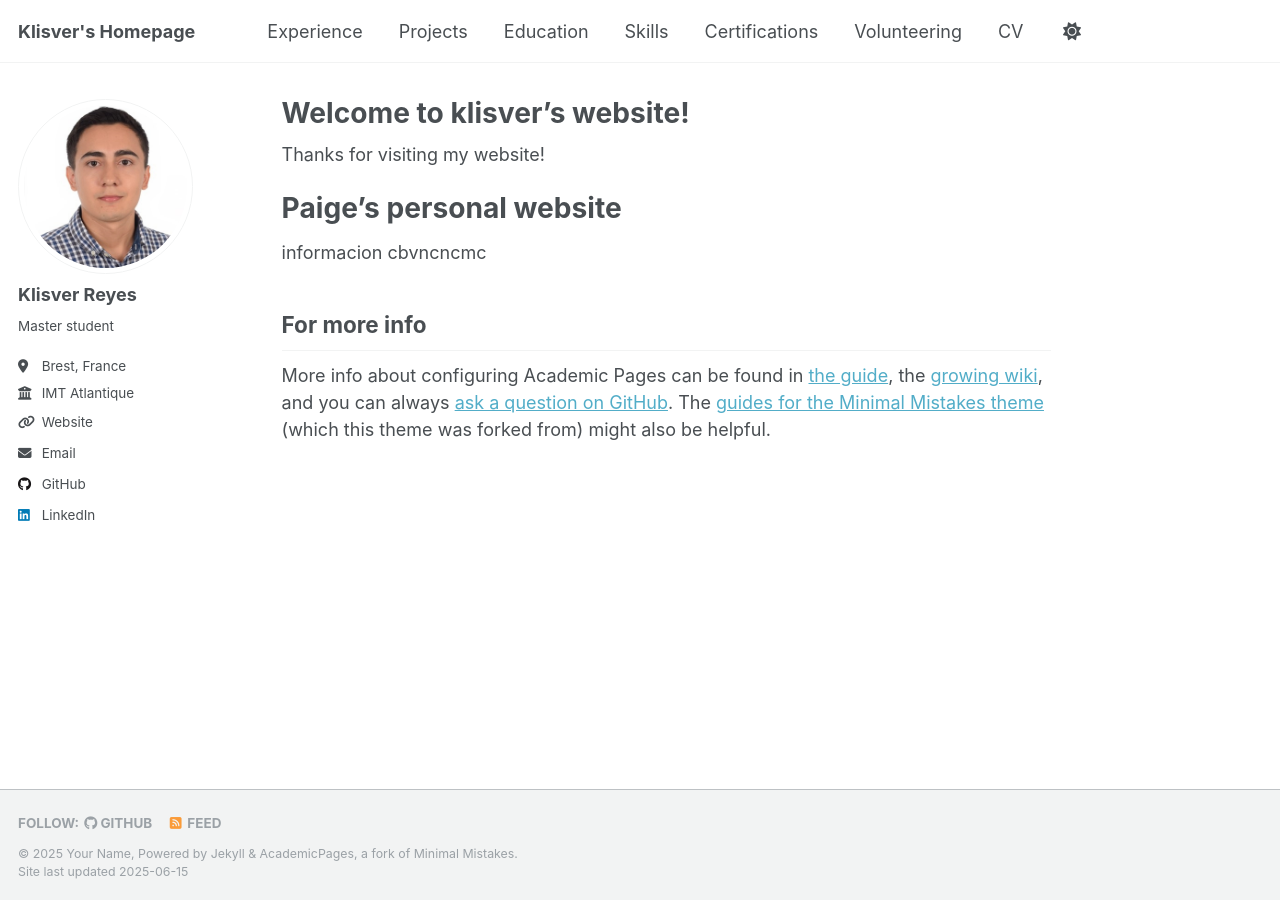
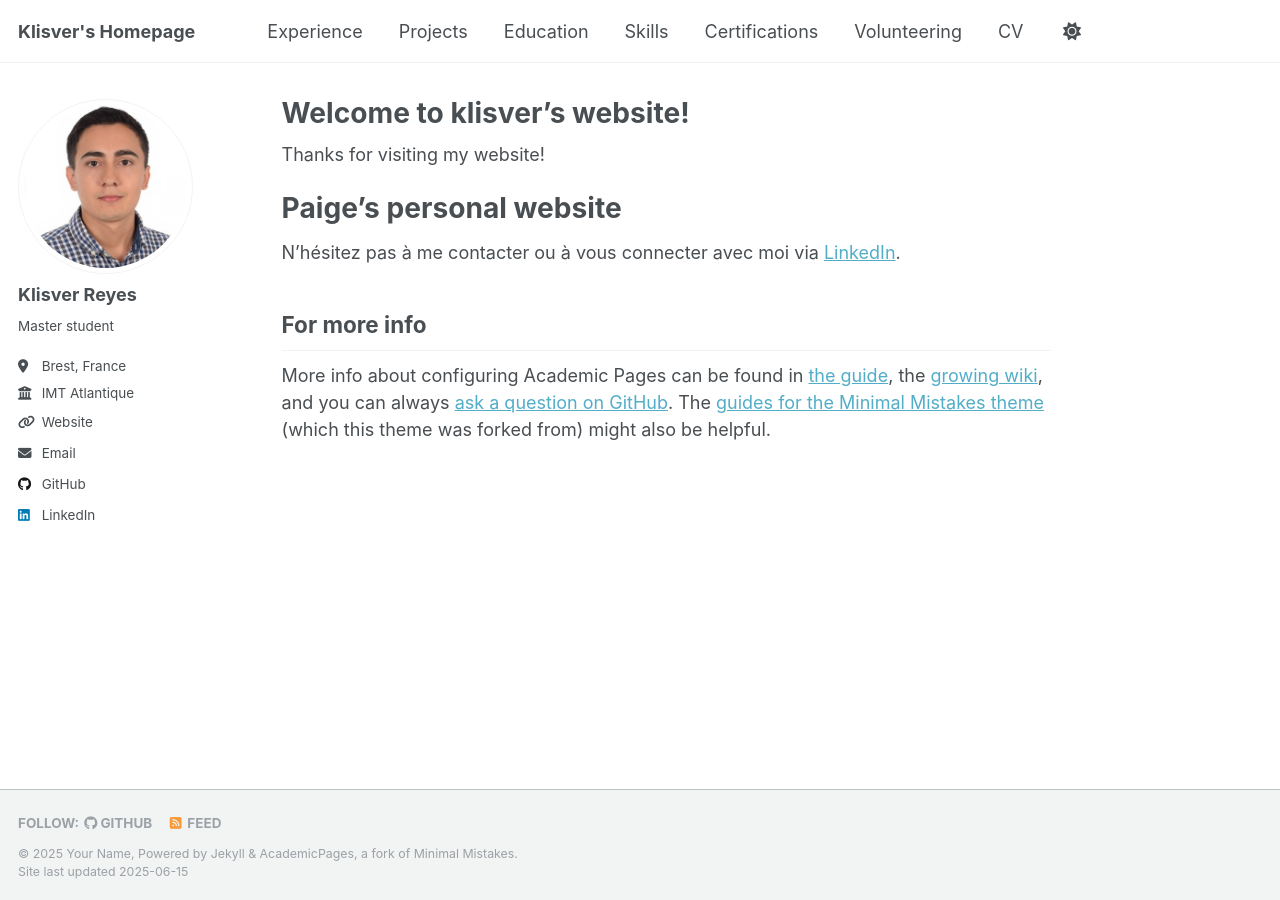
Before and after one commit to Klisver-Reyes/Klisver-Reyes.github.io, a Jekyll site: the page built from _pages/about.md, in a window 1280 px wide. Built offline with Jekyll 4.4.1, drawn with Linux system fonts in a browser that asks for light colours.

Commit message:
Update about.md

```diff
--- a/_pages/about.md
+++ b/_pages/about.md
@@ -11,7 +11,10 @@ Thanks for visiting my website!
 
 Paige's personal website
 ======
-informacion cbvncncmc
+
+
+N'hésitez pas à me contacter ou à vous connecter avec moi via [LinkedIn](https://www.linkedin.com/in/klisver-reyes-6340a1266/).
+
 
 For more info
 ------
```
